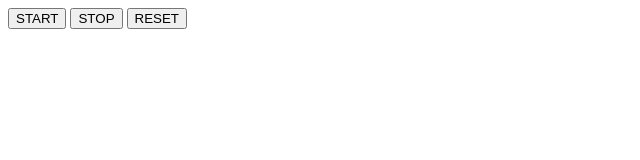
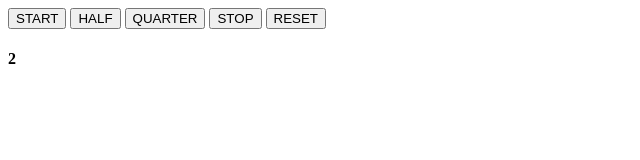
Before and after one commit to OleksandrSachuk/RxJS, a plain HTML site: page index.html in a window 1280 px wide. Both pictures are taken after a click on the button "START". Shown: the whole page, without its empty margins (0-640 px from the left). Drawn offline with Linux system fonts and the light colour scheme.

Commit message:
mapTo operator(start, half, qarter, stop, reset button)

```diff
--- a/index.html
+++ b/index.html
@@ -6,10 +6,12 @@
 </head>
 <body>
     <button class="startButton">START</button>
+    <button class="halfButton">HALF</button>
+    <button class="quarterButton">QUARTER</button>
     <button class="stopButton">STOP</button>
     <button class="resetButton">RESET</button>
     <h4></h4>
     <script src="./assets/Rx.umd.js"></script>
-    <script src="js/rxjs_start_stop_reset.js"></script>
+    <script src="js/rxjs_start_half-qaurter_stop_reset(mapTo-switchMap).js"></script>
 </body>
 </html>
--- /dev/null
+++ b/js/rxjs_start_half-qaurter_stop_reset(mapTo-switchMap).js
@@ -0,0 +1,34 @@
+const startButton = document.querySelector('.startButton');
+const halfButton = document.querySelector('.halfButton');
+const quarterButton = document.querySelector('.quarterButton');
+const stopButton = document.querySelector('.stopButton');
+const resetButton = document.querySelector('.resetButton');
+const label = document.querySelector('h4');
+
+const start$ = Rx.Observable.fromEvent(startButton, 'click');
+const half$ = Rx.Observable.fromEvent(halfButton, 'click');
+const quarter$ = Rx.Observable.fromEvent(quarterButton, 'click');
+const stop$ = Rx.Observable.fromEvent(stopButton, 'click');
+const reset$ = Rx.Observable.fromEvent(resetButton, 'click');
+
+const data = { count: 0 };
+const inc = (acc) => ({ count: acc.count + 1 });
+const reset = (acc) => data;
+
+const starters$ = Rx.Observable.merge(
+  start$.mapTo(1000),
+  half$.mapTo(500),
+  quarter$.mapTo(250),
+);
+
+const intervalActions = (time) => Rx.Observable.merge(
+  Rx.Observable.interval(time)
+    .takeUntil(stop$).mapTo(inc),
+  reset$.mapTo(reset),
+);
+
+starters$
+  .switchMap(intervalActions)
+  .startWith(data)
+  .scan((acc, curr) => curr(acc))
+  .subscribe((x) => label.textContent = x.count);
```
